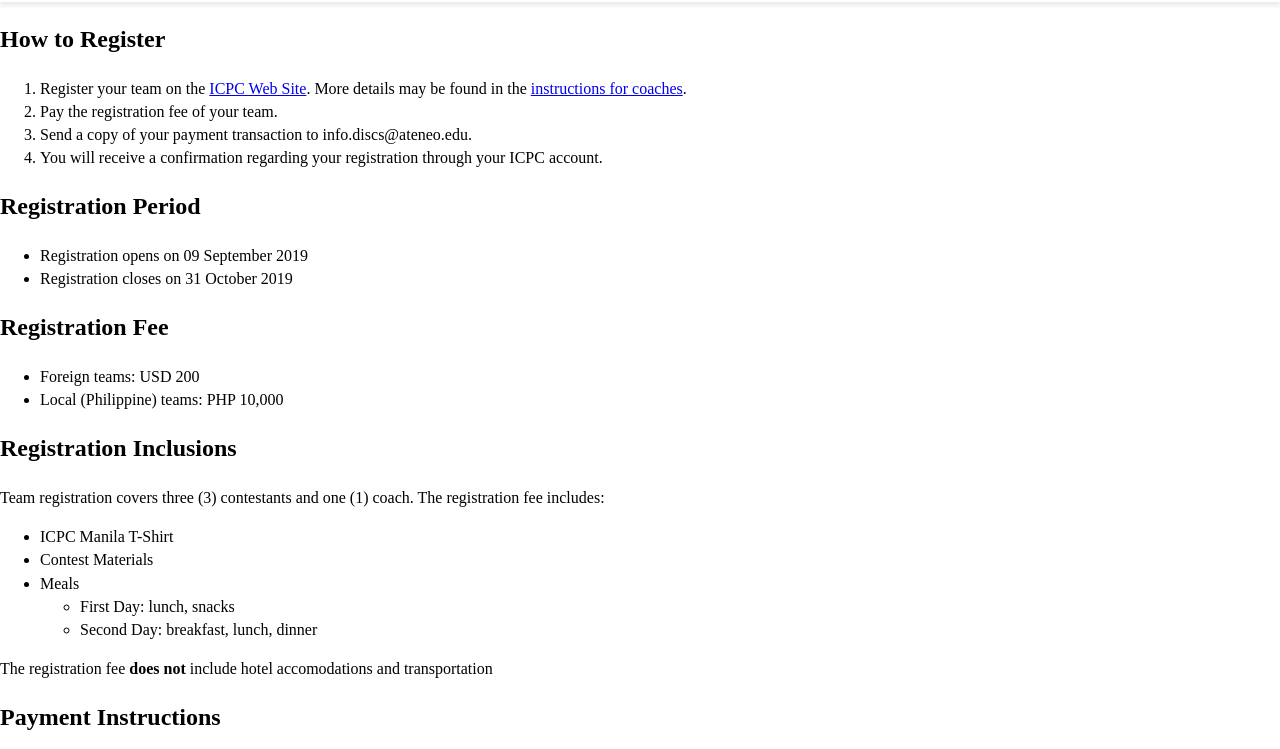
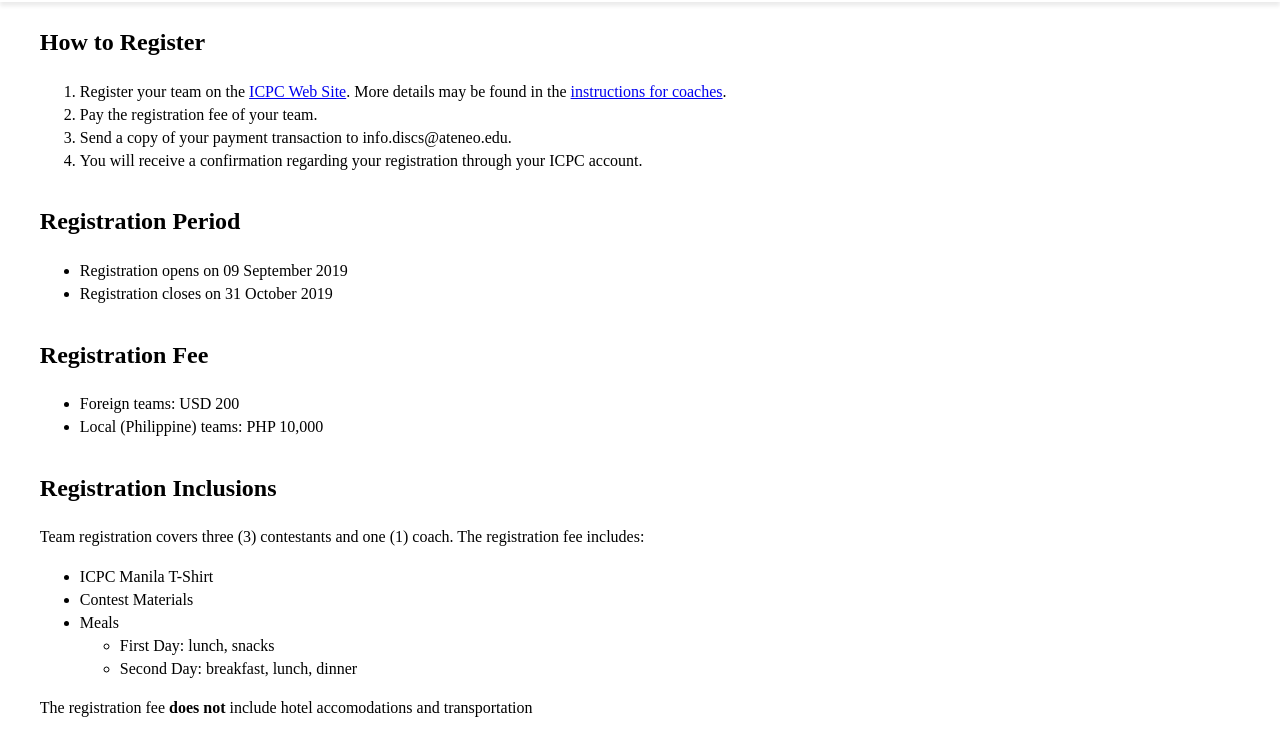
Before and after one commit to RIanDeLaCruz/ICPC2019, a plain HTML site: page index.html in a window 1280 px wide. Shown: the part 46-795 px from the top of the page. Drawn offline with Linux system fonts and the light colour scheme.

Commit message:
Add padding to create whitespace for each section

```diff
--- a/main.css
+++ b/main.css
@@ -81,3 +81,21 @@ caption, .caption {
   height: auto;
   transform: translateY(5px);
 }
+
+body > section {
+  padding: 1rem 2.488rem;
+}
+
+body > section:first-of-type {
+  padding-top: 1.44rem;
+}
+
+body > section > *:first-child {
+  margin-top: 0;
+  padding-top: 0;
+}
+
+body > section > *:last-child {
+  margin-bottom: 0;
+  padding-bottom: 0;
+}
```
